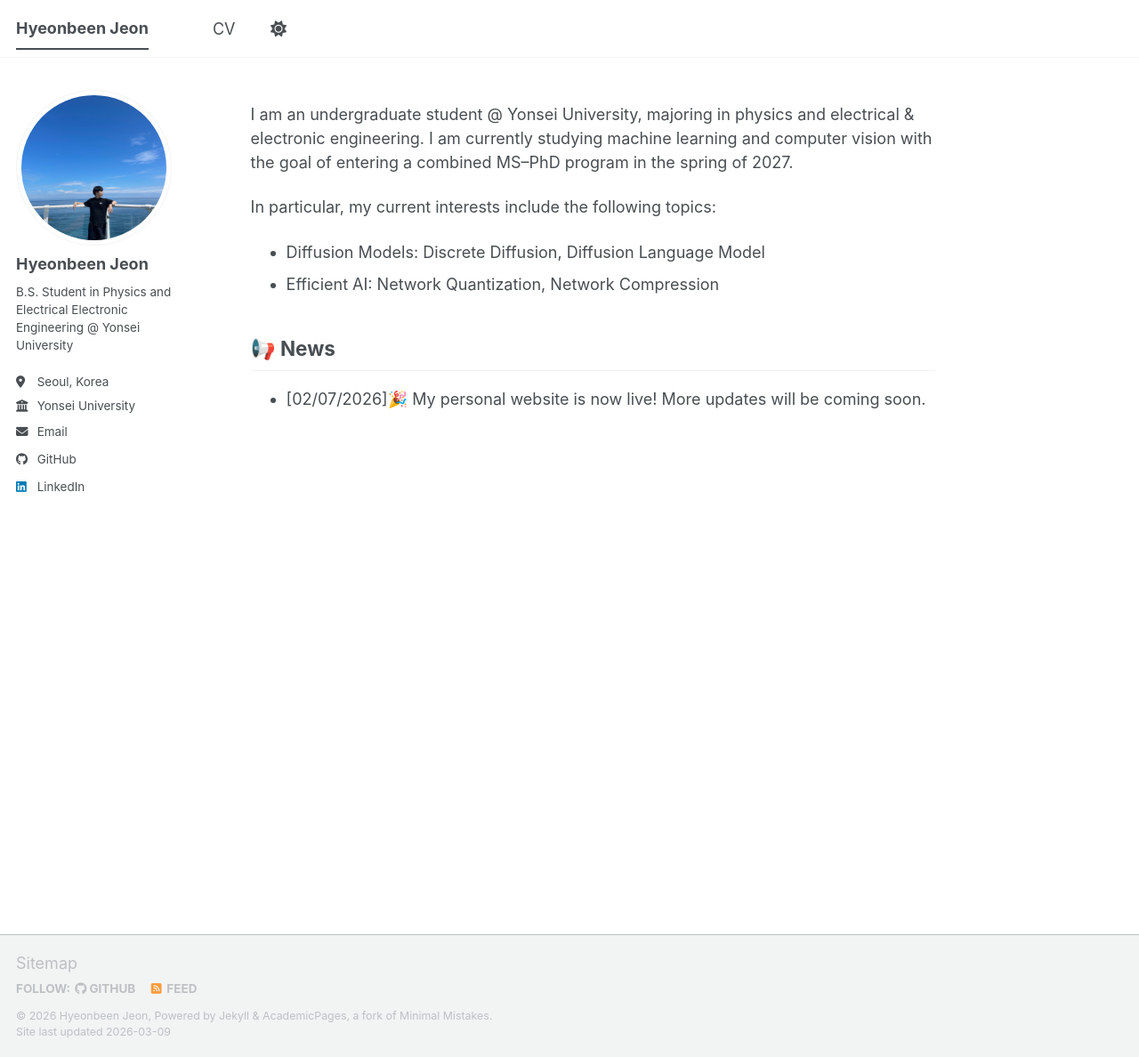
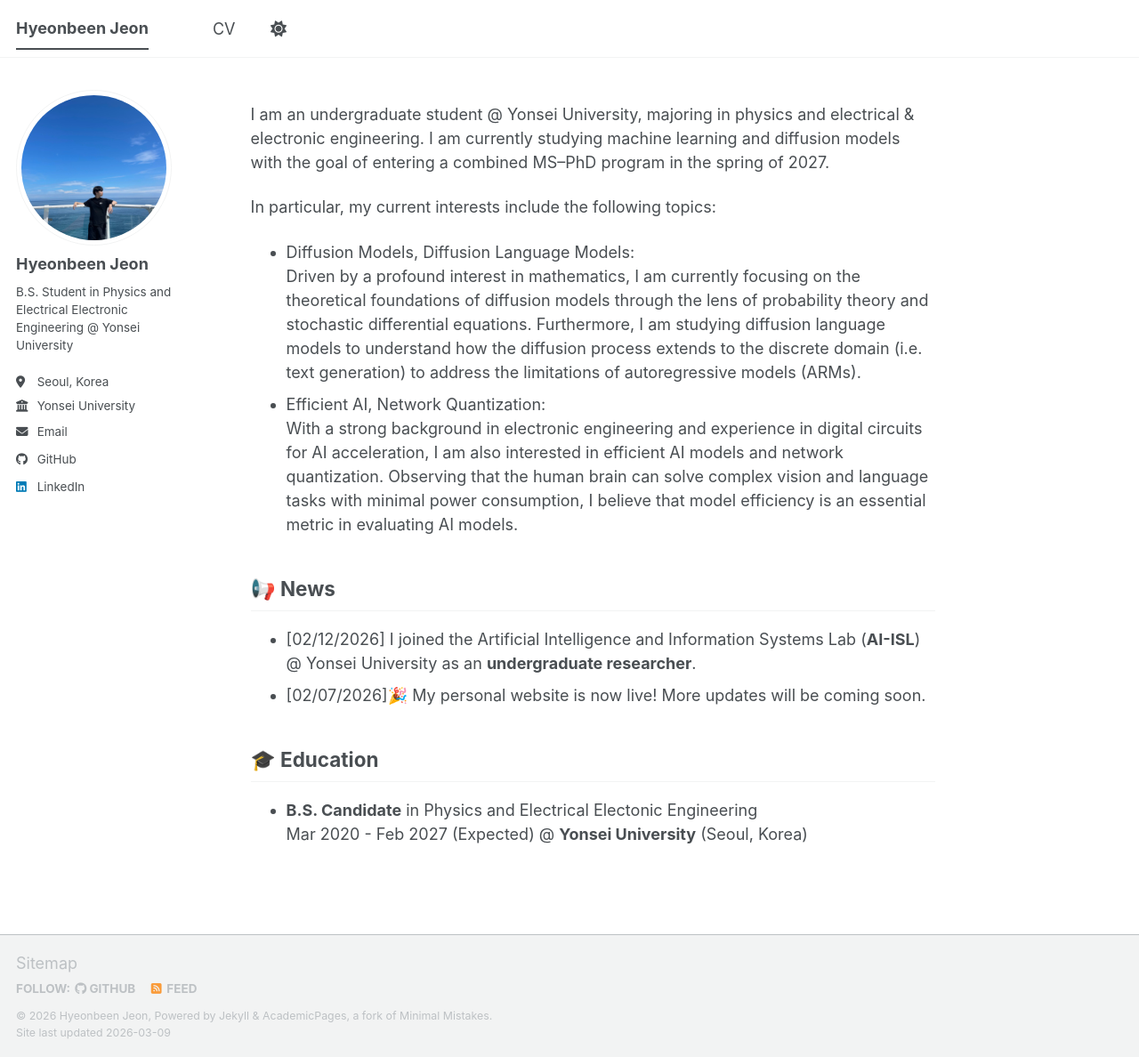
Before and after one commit to jnhnbn01/jnhnbn01.github.io, a Jekyll site: the page built from _pages/about.md, in a window 1280 px wide and 1188 px high. Shown: the whole window at 89% size. Built offline with Jekyll 4.4.1, drawn with Linux system fonts in a browser that asks for light colours; a script bundle is joined from its source files by our own code; library files that are not in the unit come from our copies.

Commit message:
Update about.md

```diff
--- a/_pages/about.md
+++ b/_pages/about.md
@@ -7,13 +7,19 @@ redirect_from:
   - /about.html
 ---
 
-I am an undergraduate student @ Yonsei University, majoring in physics and electrical & electronic engineering. I am currently studying machine learning and computer vision with the goal of entering a combined MS–PhD program in the spring of 2027.
+I am an undergraduate student @ Yonsei University, majoring in physics and electrical & electronic engineering. I am currently studying machine learning and diffusion models with the goal of entering a combined MS–PhD program in the spring of 2027.
 
 In particular, my current interests include the following topics:
-- Diffusion Models: Discrete Diffusion, Diffusion Language Model
-- Efficient AI: Network Quantization, Network Compression
+- Diffusion Models, Diffusion Language Models:<br>
+  Driven by a profound interest in mathematics, I am currently focusing on the theoretical foundations of diffusion models through the lens of probability theory and stochastic differential equations. Furthermore, I am studying diffusion language models to understand how the diffusion process extends to the discrete domain (i.e. text generation) to address the limitations of autoregressive models (ARMs).
+- Efficient AI, Network Quantization:<br>
+  With a strong background in electronic engineering and experience in digital circuits for AI acceleration, I am also interested in efficient AI models and network quantization. Observing that the human brain can solve complex vision and language tasks with minimal power consumption, I believe that model efficiency is an essential metric in evaluating AI models.
+
+## 📢 News
+- [02/12/2026] I joined the Artificial Intelligence and Information Systems Lab (**AI-ISL**) @ Yonsei University as an **undergraduate researcher**.
+- [02/07/2026]🎉 My personal website is now live! More updates will be coming soon.
 
 
-## 📢 News
-<!-- - [02/12/2026] I joined Artificial Intelligence and Information Systems Lab (AI-ISL) @ Yonsei University as an undergraduate researcher. -->
-- [02/07/2026]🎉 My personal website is now live! More updates will be coming soon.
+## 🎓 Education
+- **B.S. Candidate** in Physics and Electrical Electonic Engineering<br>
+   Mar 2020 - Feb 2027 (Expected) @ **Yonsei University** (Seoul, Korea)
```
